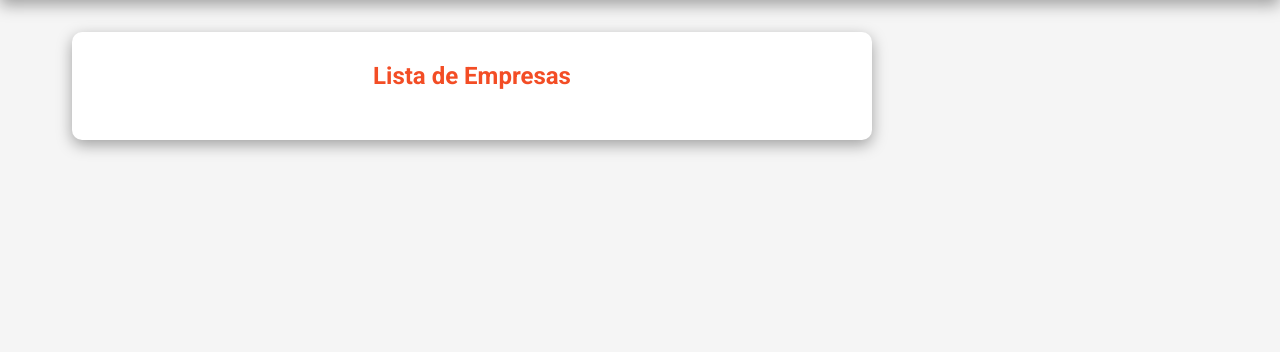
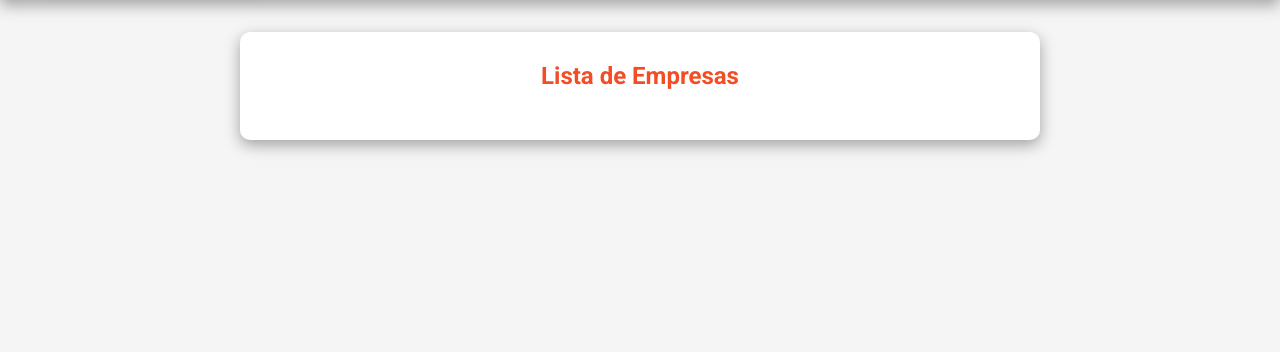
Before and after one commit to dg-marins/sistemaSectrans, a Django app: page /empresas_view/ in a window 1280 px wide. Shown: the part 96-448 px from the top of the page. Run offline with Django 5.2, Linux system fonts and the light colour scheme; data that the repository does not hold is empty.

Commit message:
Centralizado conteudo de empresas

```diff
--- a/static/styles/empresas.css
+++ b/static/styles/empresas.css
@@ -1,5 +1,9 @@
 @import url('variaveis.css');
 
+.principal{
+    display: flex;
+    justify-content: center;
+}
 /* Estilos para a página de empresas */
 .principal_conteudo_empresas {
     background-color: var(--cor-terciaria);
```
